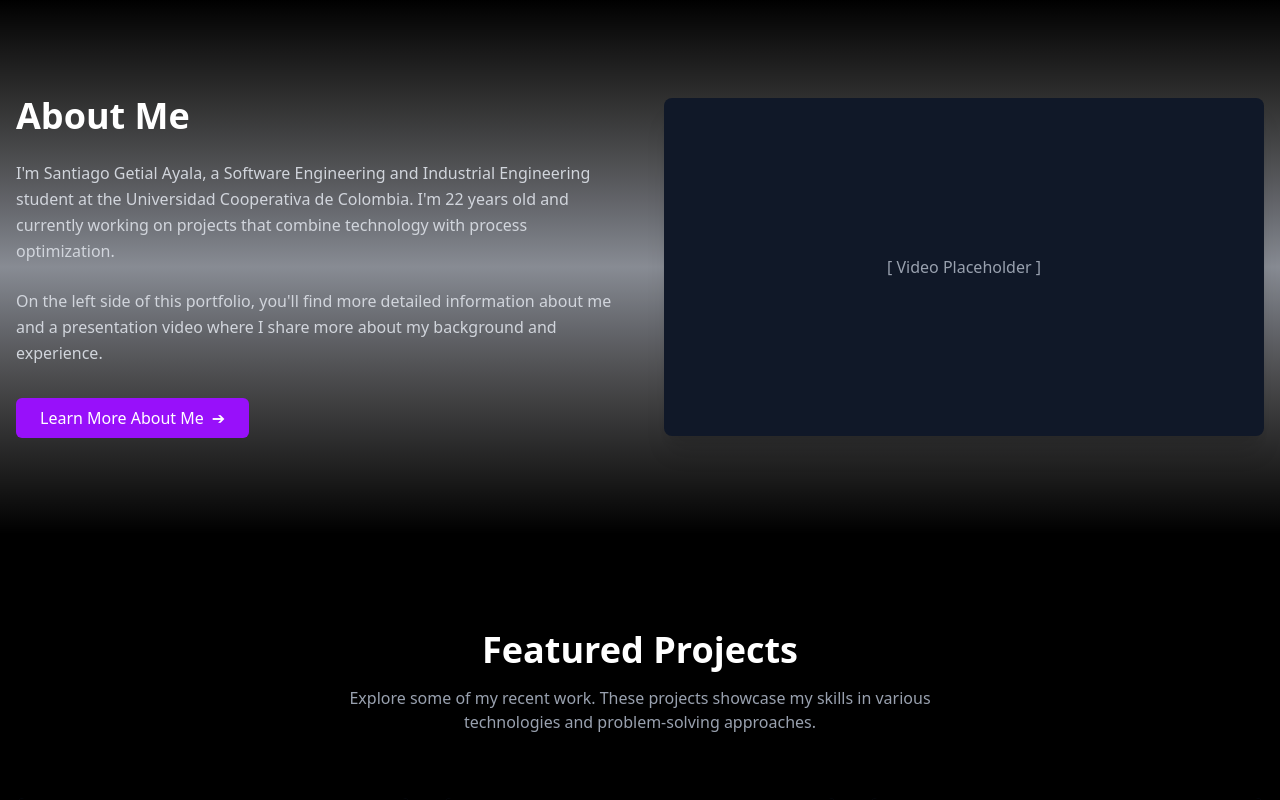
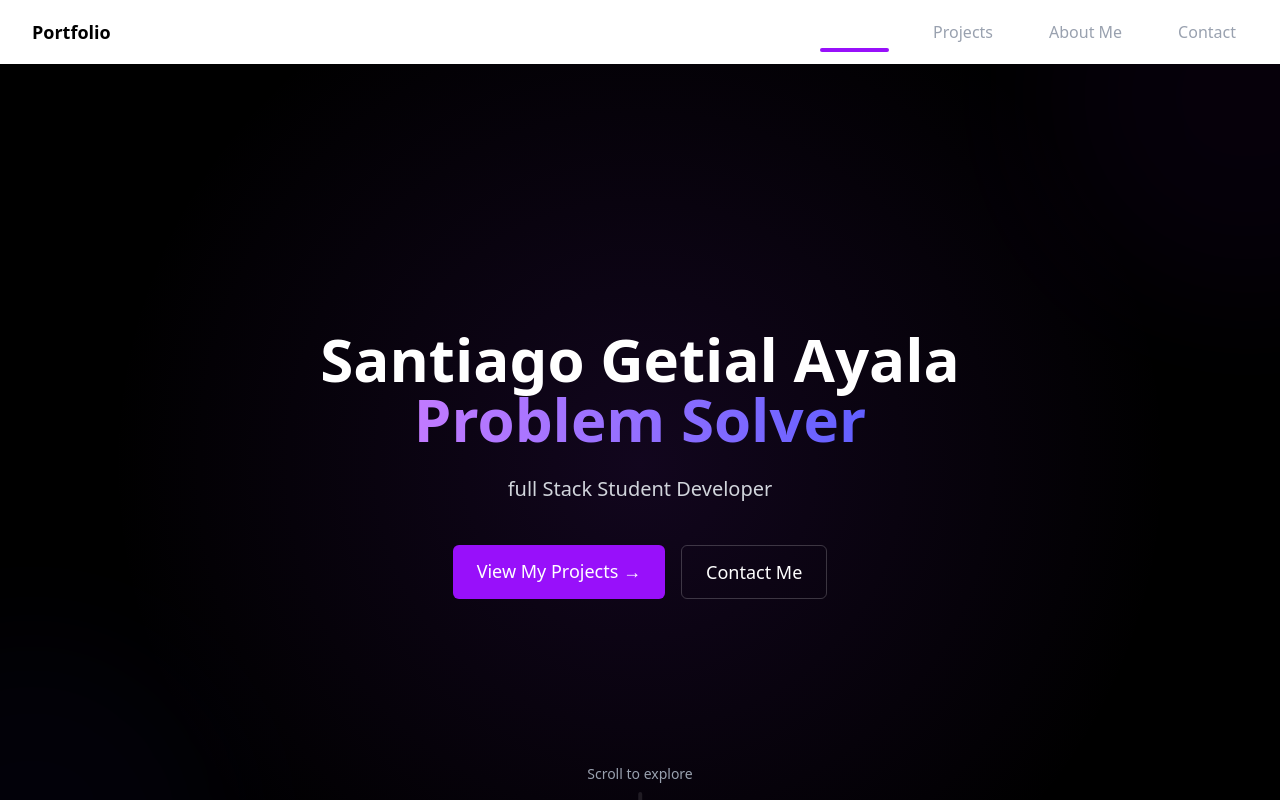
Before and after one commit to SantiagoGetialAyala/portfolio, a Next.js app: page / in a window 1280 px wide. Shown: the top 800 px of the page. Built offline with nearby package versions, Linux system fonts and the light colour scheme.

Commit message:
Agregue Hero Section, navbar version 1

```diff
--- a/src/app/page.tsx
+++ b/src/app/page.tsx
@@ -1,10 +1,14 @@
+import HeroSection from "@/components/hero-section"; // Asegúrate de importar correctamente
 import { AboutPreview } from "@/components/about-preview";
 import { FeaturedProjects } from "@/components/featured-projects";
 import { Footer } from "@/components/footer";
+import {Navbar} from "@/components/Navbar"
 
 export default function Home() {
   return (
     <main className="flex flex-col min-h-screen">
+      <Navbar/>
+      <HeroSection />
       <AboutPreview />
       <FeaturedProjects />
       <Footer />
--- /dev/null
+++ b/src/components/Navbar.tsx
@@ -0,0 +1,99 @@
+'use client';
+
+import Link from 'next/link';
+import { usePathname } from 'next/navigation';
+import { useState, useEffect } from 'react';
+import { motion } from 'framer-motion';
+import { FiMenu, FiX } from 'react-icons/fi';  // Usamos react-icons
+
+const navItems = [
+  { href: '/', label: 'Home' },
+  { href: '/projects', label: 'Projects' },
+  { href: '/about', label: 'About Me' },
+  { href: '/contact', label: 'Contact' },
+];
+
+export function Navbar() {
+  const pathname = usePathname();
+  const [isScrolled, setIsScrolled] = useState(false);
+  const [isMobileMenuOpen, setIsMobileMenuOpen] = useState(false);
+
+  useEffect(() => {
+    const handleScroll = () => {
+      setIsScrolled(window.scrollY > 10);
+    };
+
+    window.addEventListener('scroll', handleScroll);
+    return () => window.removeEventListener('scroll', handleScroll);
+  }, []);
+
+  return (
+    <header className={`sticky top-0 z-50 transition-all duration-300 ${isScrolled ? 'bg-black/80 backdrop-blur-md shadow-md' : 'bg-transparent'}`}>
+      <div className="max-w-7xl mx-auto px-4 sm:px-6 lg:px-8">
+        <div className="flex justify-between items-center h-16">
+          <Link href="/" className="text-lg font-bold hover:text-purple-400 transition-colors">
+            Portfolio
+          </Link>
+
+          {/* Desktop Navigation */}
+          <nav className="hidden md:flex space-x-8">
+            {navItems.map((item) => {
+              const isActive = pathname === item.href;
+              return (
+                <Link
+                  key={item.href}
+                  href={item.href}
+                  className={`relative px-3 py-2 transition-colors ${isActive ? 'text-white font-medium' : 'text-gray-400 hover:text-white'}`}
+                >
+                  {item.label}
+                  {isActive && (
+                    <motion.div
+                      className="absolute bottom-0 left-0 right-0 h-1 bg-purple-600 rounded-full"
+                      layoutId="activeNavIndicator"
+                      transition={{ type: 'spring', stiffness: 380, damping: 30 }}
+                    />
+                  )}
+                </Link>
+              );
+            })}
+          </nav>
+
+          {/* Mobile Menu Button */}
+          <button
+            className="md:hidden p-2 rounded-md text-gray-400 hover:text-white hover:bg-gray-800 transition-colors"
+            onClick={() => setIsMobileMenuOpen(!isMobileMenuOpen)}
+          >
+            {isMobileMenuOpen ? <FiX size={24} /> : <FiMenu size={24} />} {/* Aquí los íconos de react-icons */}
+          </button>
+        </div>
+      </div>
+
+      {/* Mobile Navigation */}
+      {isMobileMenuOpen && (
+        <motion.div
+          className="md:hidden bg-gray-900 shadow-lg"
+          initial={{ opacity: 0, height: 0 }}
+          animate={{ opacity: 1, height: 'auto' }}
+          exit={{ opacity: 0, height: 0 }}
+          transition={{ duration: 0.3 }}
+        >
+          <div className="px-2 pt-2 pb-3 space-y-1">
+            {navItems.map((item) => {
+              const isActive = pathname === item.href;
+              return (
+                <Link
+                  key={item.href}
+                  href={item.href}
+                  className={`block px-3 py-2 rounded-md ${isActive ? 'bg-purple-700 text-white' : 'text-gray-300 hover:bg-gray-800 hover:text-white'}`}
+                  onClick={() => setIsMobileMenuOpen(false)}
+                >
+                  {item.label}
+                </Link>
+              );
+            })}
+          </div>
+        </motion.div>
+      )}
+    </header>
+  );
+}
--- /dev/null
+++ b/src/components/hero-section.tsx
@@ -0,0 +1,80 @@
+ 'use client';
+
+import Link from 'next/link';
+import { motion } from 'framer-motion';
+
+export default function HeroSection() {
+  return (
+    <section className="relative h-screen flex items-center justify-center overflow-hidden bg-black text-white">
+      {/* Background con gradientes y animaciones */}
+      <div className="absolute inset-0 bg-gradient-to-b from-black via-black/90 to-black z-0">
+        <div className="absolute inset-0 bg-[radial-gradient(circle_at_center,rgba(120,40,200,0.15),transparent_70%)]" />
+        <motion.div
+          className="absolute -top-40 -right-40 w-96 h-96 rounded-full bg-purple-700/20 blur-3xl"
+          animate={{ scale: [1, 1.2, 1], opacity: [0.2, 0.3, 0.2] }}
+          transition={{ duration: 8, repeat: Infinity, repeatType: "reverse" }}
+        />
+        <motion.div
+          className="absolute -bottom-40 -left-40 w-96 h-96 rounded-full bg-indigo-700/20 blur-3xl"
+          animate={{ scale: [1, 1.1, 1], opacity: [0.2, 0.3, 0.2] }}
+          transition={{ duration: 6, repeat: Infinity, repeatType: "reverse", delay: 1 }}
+        />
+      </div>
+
+      {/* Contenido principal */}
+      <div className="container mx-auto px-4 z-10 text-center max-w-3xl">
+        <motion.h1
+          className="text-4xl md:text-6xl font-bold mb-6"
+          initial={{ opacity: 0, y: -20 }}
+          animate={{ opacity: 1, y: 0 }}
+          transition={{ duration: 0.7 }}
+        >
+          Santiago Getial Ayala{' '}
+          <span className="text-transparent bg-clip-text bg-gradient-to-r from-purple-400 to-indigo-500">
+            Problem Solver
+          </span>
+        </motion.h1>
+
+        <motion.p
+          className="text-lg md:text-xl text-gray-300 mb-10 leading-relaxed"
+          initial={{ opacity: 0 }}
+          animate={{ opacity: 1 }}
+          transition={{ duration: 0.7, delay: 0.2 }}
+        >
+          full Stack Student Developer
+        </motion.p>
+
+        <motion.div
+          className="flex flex-col sm:flex-row gap-4 justify-center"
+          initial={{ opacity: 0, y: 20 }}
+          animate={{ opacity: 1, y: 0 }}
+          transition={{ duration: 0.7, delay: 0.4 }}
+        >
+          <Link href="/projects" className="bg-purple-600 hover:bg-purple-700 text-white px-6 py-3 rounded-md text-lg transition-all">
+            View My Projects →
+          </Link>
+          <Link href="/contact" className="border border-white/20 text-white hover:bg-white/10 px-6 py-3 rounded-md text-lg transition-all">
+            Contact Me
+          </Link>
+        </motion.div>
+      </div>
+
+      {/* Indicador de scroll */}
+      <motion.div
+        className="absolute bottom-8 left-1/2 transform -translate-x-1/2"
+        initial={{ opacity: 0 }}
+        animate={{ opacity: 1 }}
+        transition={{ delay: 1, duration: 1 }}
+      >
+        <div className="flex flex-col items-center">
+          <p className="text-sm text-gray-400 mb-2">Scroll to explore</p>
+          <motion.div
+            className="w-1 h-10 rounded-full bg-white/20"
+            animate={{ y: [0, 10, 0], opacity: [0.5, 1, 0.5] }}
+            transition={{ duration: 2, repeat: Infinity, ease: "easeInOut" }}
+          />
+        </div>
+      </motion.div>
+    </section>
+  );
+}
```
Also changed, not shown: package.json (+8 -5 lines), 1 other file (tests, documents, lock files or other folders).
